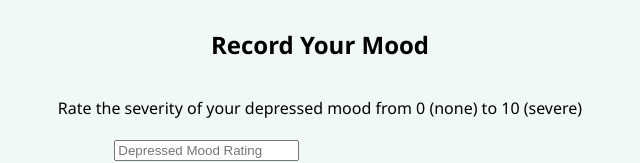
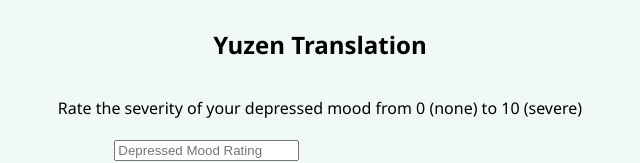
Before and after one commit to sparksong/YUZEN, a React (Create React App) app: page /#/home in a window 1280 px wide. Shown: the top 163 px of the page, without its empty margins (320-960 px from the left). Built offline with nearby package versions, Linux system fonts and the light colour scheme.

Commit message:
changed title

```diff
--- a/src/components/Home/Home.js
+++ b/src/components/Home/Home.js
@@ -51,7 +51,7 @@ class PatientLog extends Component {
                 <Grid container justify="center" id="welcome">
                     <Grid item xs={2}></Grid>
                     <Grid item xs={8}>
-                        <h2>Record Your Mood</h2>
+                        <h2>Yuzen Translation</h2>
                     </Grid>
                     <Grid item xs={2}></Grid>
                     <Grid item xs={12}>
```
